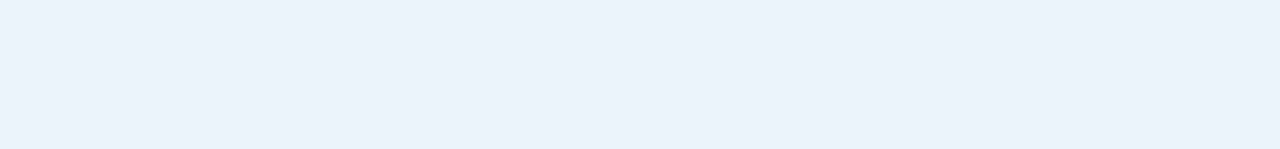
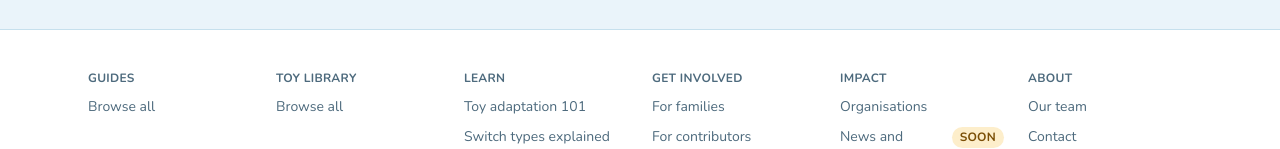
Before and after one commit to bpetselis01/splat-connect, a Next.js app in the folder packages/web/: page / in a window 1280 px wide. Shown: the part 780-929 px from the top of the page. Before the commit the page ends 800 px from the top, so only its background shows below. Built offline with nearby package versions, Linux system fonts and the light colour scheme; no server answers.

Commit message:
feat(web): render subnav and sitemap footer on public routes

```diff
--- a/packages/web/app/layout.tsx
+++ b/packages/web/app/layout.tsx
@@ -5,6 +5,8 @@ import './globals.css'
 import { Nav } from '@/components/nav'
 import { getUserRole } from '@/lib/auth'
 import { AppShell } from '@/components/app-shell'
+import { SectionNav } from '@/components/section-nav'
+import { PublicFooter } from '@/components/public-footer'
 
 // Nunito is the mobile app's family (packages/mobile/lib/theme.ts). One rounded
 // sans across headings, labels, buttons and data — product UI doesn't need a
@@ -27,6 +29,12 @@ export const metadata: Metadata = {
     gate is an escape hatch out of a gate — every link bounces straight back. */
 const BARE_PREFIXES = ['/login', '/signup', '/auth', '/onboarding']
 
+/** Exported for tests: the layout is async and reads headers(), so the rule is
+    verified here rather than by rendering the whole tree. */
+export function isBare(pathname: string): boolean {
+  return BARE_PREFIXES.some((p) => pathname === p || pathname.startsWith(`${p}/`))
+}
+
 export default async function RootLayout({
   children,
 }: {
@@ -34,7 +42,7 @@ export default async function RootLayout({
 }) {
   const headerList = await headers()
   const pathname = headerList.get('x-pathname') ?? ''
-  const bare = BARE_PREFIXES.some((p) => pathname === p || pathname.startsWith(`${p}/`))
+  const bare = isBare(pathname)
 
   const shell = bare ? null : await AppShell({ children })
 
@@ -44,9 +52,11 @@ export default async function RootLayout({
         {shell ?? (
           <>
             <Nav role={await getUserRole()} />
+            {!bare && <SectionNav pathname={pathname} />}
             <main className="mx-auto w-full max-w-6xl px-4 py-8 sm:px-6 sm:py-10">
               {children}
             </main>
+            {!bare && <PublicFooter />}
           </>
         )}
       </body>
```
